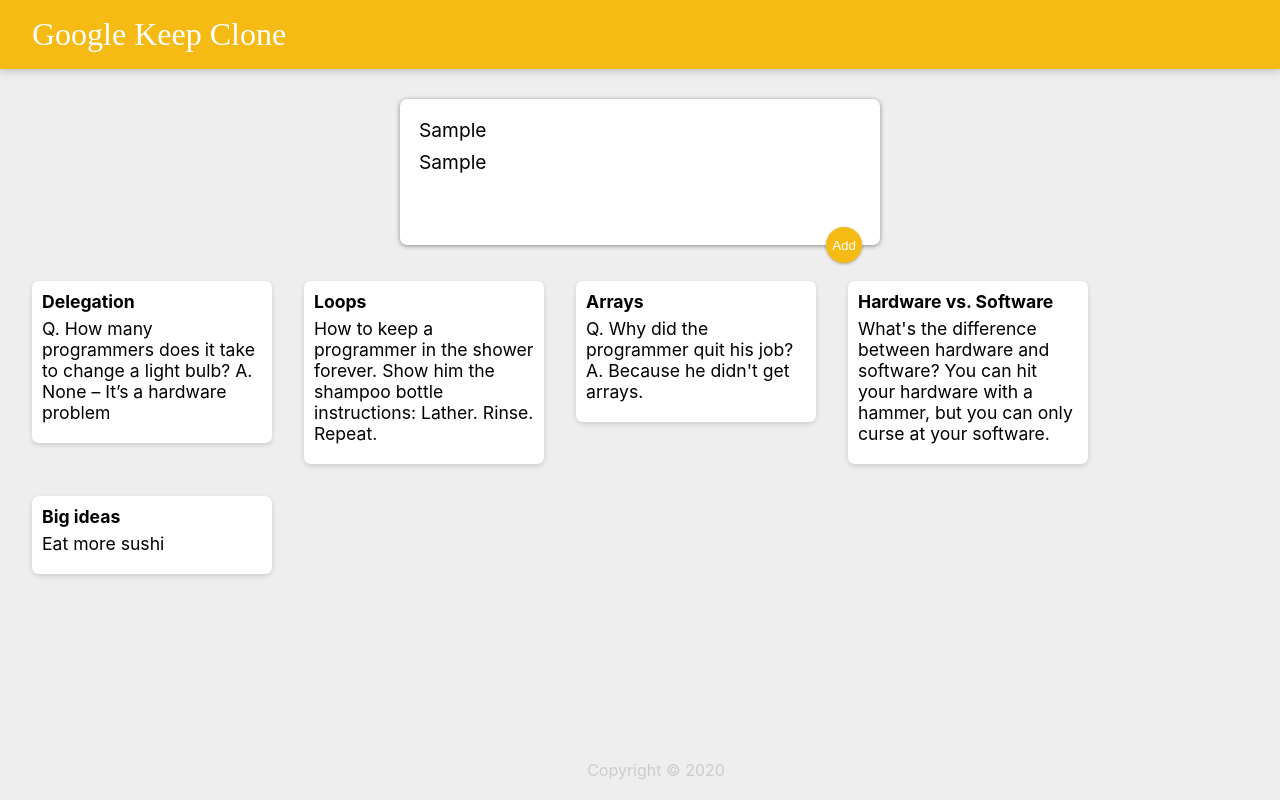
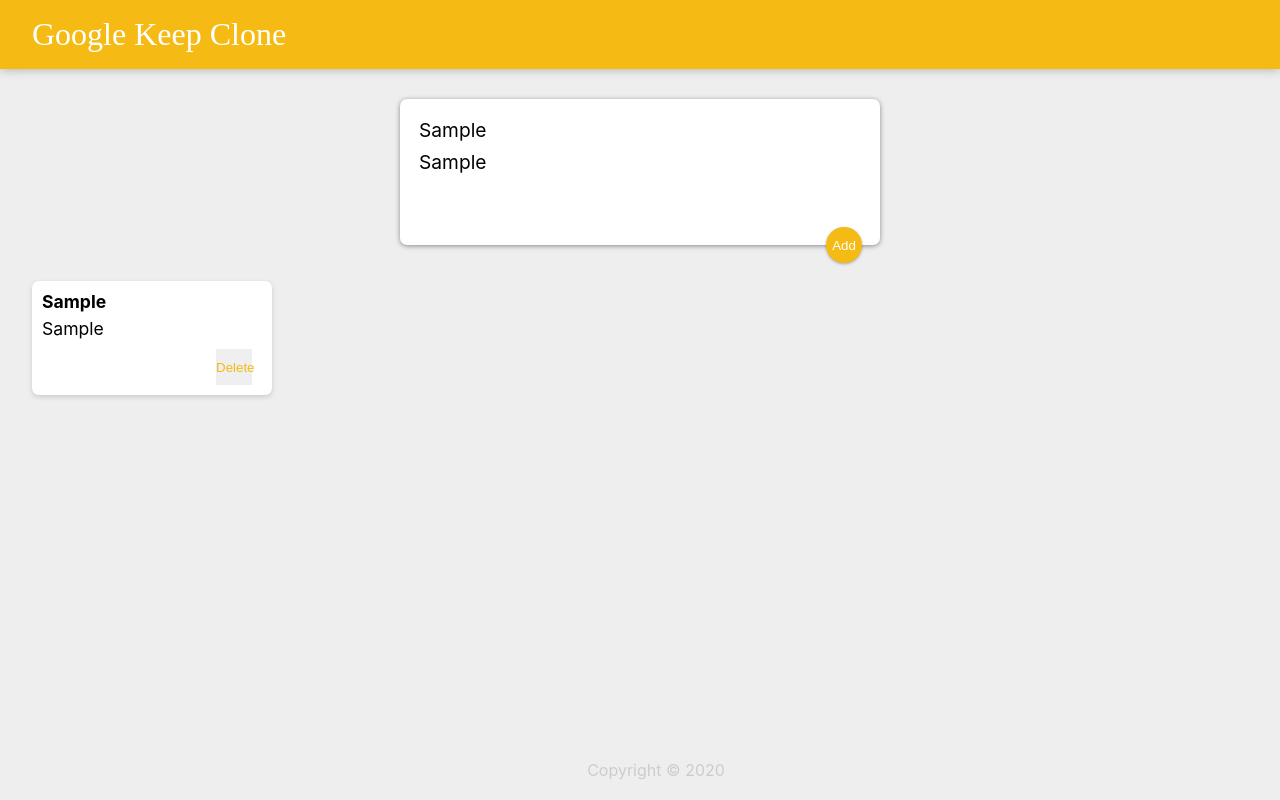
Before and after one commit to ChrisJ79/google-keep-clone, a React (Create React App) app: page / in a window 1280 px wide. Both pictures are taken after typing "Sample", "Sample" into the empty fields and a click on the button "Add". Built offline with nearby package versions, Linux system fonts and the light colour scheme; a web font is replaced by a local one.

Commit message:
got rid of Notes component import in App.js and .map() through notes object in useState hook instead

```diff
--- a/src/App.js
+++ b/src/App.js
@@ -1,26 +1,36 @@
-import React from 'react';
+import React, {useState} from 'react';
 import Header from './Components/Header/Header';
 import CreateArea from './Components/CreateArea/CreateArea';
 import Note from './Components/Note/Note';
 import Footer from './Components/Footer/Footer';
-import Notes from './notes';
 import './App.css';
 
 
 function App() {
-  function addNote(note) {
-    console.log(note);
+
+const [notes, setNotes] = useState([]);
+
+  function addNote(newNote) {
+    setNotes(prevNotes => {
+      return [...prevNotes, newNote]
+    })
   }
+
+  function deleteNote(id) {
+
+  }
+
   return (
     <div className="App">
       <Header />
       <CreateArea onAdd={addNote}/>
-      {Notes.map((noteItem, index) => (
+      {notes.map((noteItem, index) => (
           <Note
             key={index}
             id={index}
             title={noteItem.title}
             content={noteItem.content}
+            onDelete={deleteNote}
           />
       ))}
       <Footer />
--- a/src/Components/Note/Note.jsx
+++ b/src/Components/Note/Note.jsx
@@ -1,11 +1,19 @@
 import React from 'react';
 import '../../App.css';
 
-const Note = (props) => (
-    <div className="note">
-        <h1>{props.title}</h1>
-        <p>{props.content}</p>
-    </div>
-)
+function Note(props) {
+
+    function handleClick() {
+
+    }
+
+    return (
+        <div className="note">
+            <h1>{props.title}</h1>
+            <p>{props.content}</p>
+            <button onClick={handleClick}>Delete</button>
+        </div>
+    );
+}
 
 export default Note;
```
